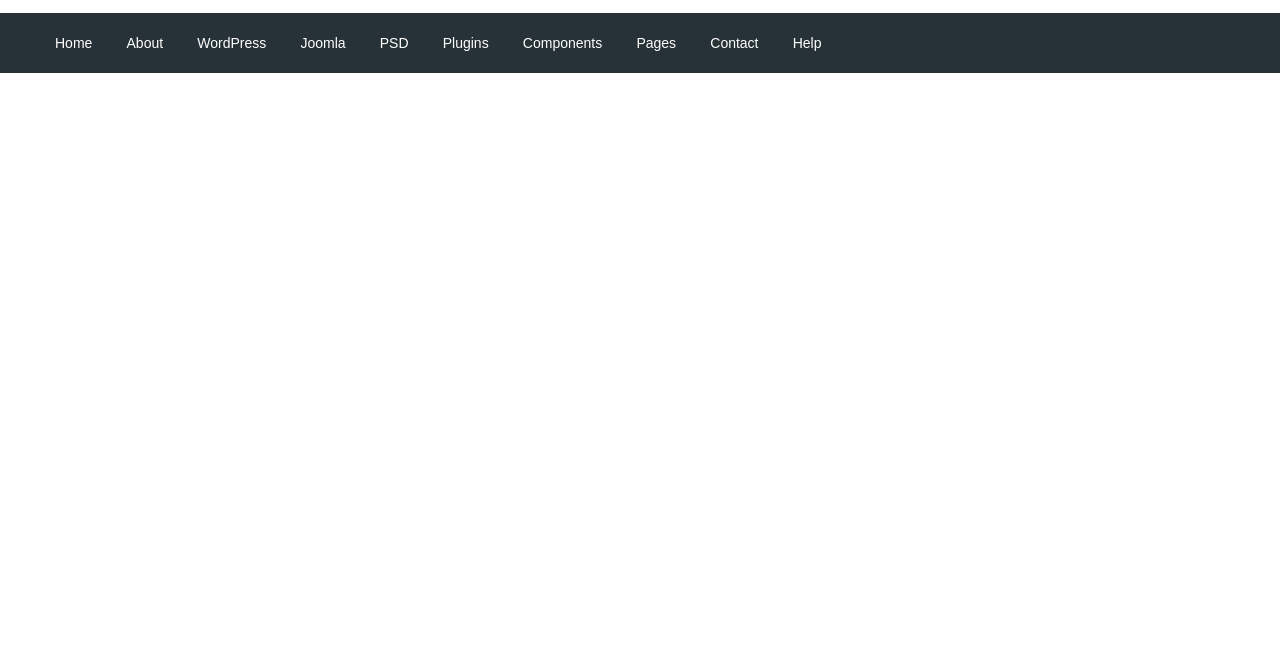
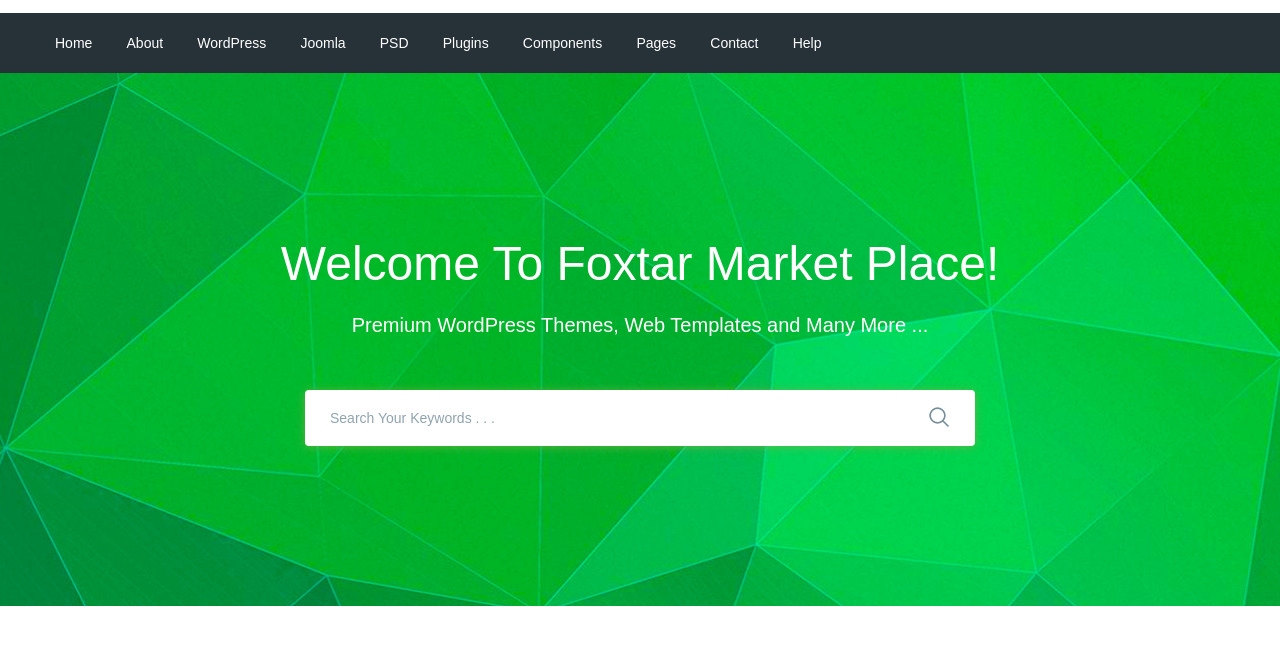
Before and after one commit to 108etep/moderno, a website: page app/index.html in a window 1280 px wide. Shown: the part 77-722 px from the top of the page. Drawn offline with nearby package versions, Linux system fonts and the light colour scheme; files that its build step writes are made by us from their sources.

Commit message:
added search section

```diff
--- a/app/index.html
+++ b/app/index.html
@@ -95,9 +95,27 @@
     </nav>
   </div>
 </div>
-
-
 </header>
+<section class="search" style="background-image: url(images/search-bg.jpg);">
+  <div class="container">
+    <div class="search__inner">
+      <div class="search__inner-title">
+        Welcome To Foxtar Market Place!
+      </div>
+      <div class="search__inner-text">
+        Premium WordPress Themes, Web Templates and Many More ...
+      </div>
+      <div class="search__inner-form">
+        <form>
+          <input type="text" placeholder="Search Your Keywords . . ." required>
+          <button type="submit">
+            <img src="images/icons/search.png" alt="">
+          </button>
+        </form>
+      </div>
+    </div>
+  </div>
+</section>
 
 
   <script src="https://ajax.googleapis.com/ajax/libs/jquery/3.6.0/jquery.min.js"></script>
--- a/app/scss/style.scss
+++ b/app/scss/style.scss
@@ -52,3 +52,59 @@
         font-size: 14px;
     }
 }
+.search{
+
+    background-repeat: no-repeat;
+    background-size: cover;
+    background-position: center;
+    min-height: 533px;
+}
+.search__inner{
+    padding: 155px 0px 100px;
+    color: #fff;
+    text-align: center;
+    &-title{
+        margin-bottom: 10px;
+        font-size: 48px;
+        font-weight: 700px;
+        line-height: 72px;
+    }
+    &-text{
+        margin-bottom: 50px;
+        font-size: 20px;
+        font-weight: 500;
+        line-height: 30px;
+    }
+    &-form{
+        max-width: 670px;
+        margin: 0 auto;
+        position: relative;
+        input{
+            display: block;
+            width: 100%;
+            box-shadow: 0px 1px 10px 0px rgba(124, 178, 64, 0.75);
+            border-radius: 4px;
+            height: 56px;
+            border:none;
+            font-size: 14px;
+            font-weight: 500;
+            outline: none;
+            padding-left: 25px;
+            padding-right: 60px;
+            &:focus{
+                border: 1px solid $green;
+            }
+            &::placeholder{
+                color: #90a4ae;
+                font-weight: 500;
+            }
+        }
+        button{
+            position: absolute;
+            border: none;
+            background-color: transparent;
+            right: 20px;
+            top: 16px;
+        }
+    }
+}
```
Also changed, not shown: app/images/icons/search.png (added), app/images/icons/search.svg (added), app/images/search-bg.jpg (added).
